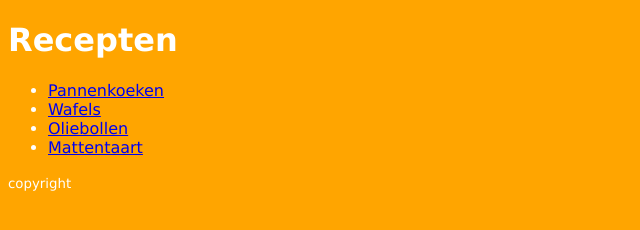
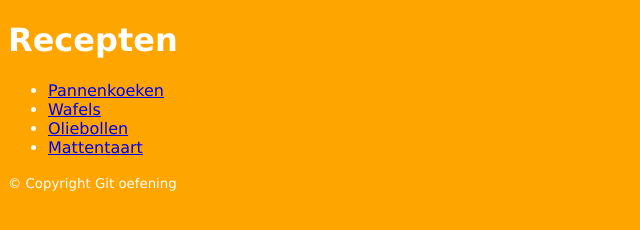
Before and after one commit to woutervker/recepten, a plain HTML site: page index.html in a window 1280 px wide. Shown: the whole page, without its empty margins (0-640 px from the left). Drawn offline with Linux system fonts and the light colour scheme.

Commit message:
met de zweedse kik

```diff
--- a/index.html
+++ b/index.html
@@ -15,7 +15,7 @@
             <li><a href="mattentaart.html">Mattentaart</a></li>
 		</ul>
 	</nav>
-    <footer><small>copyright</small></footer>
+    <footer><small>&copy; Copyright Git oefening</small></footer>
 
 </body>
 </html>
```
